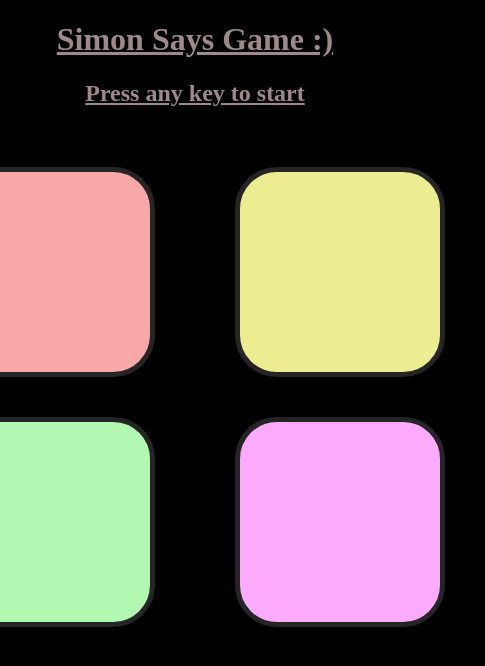
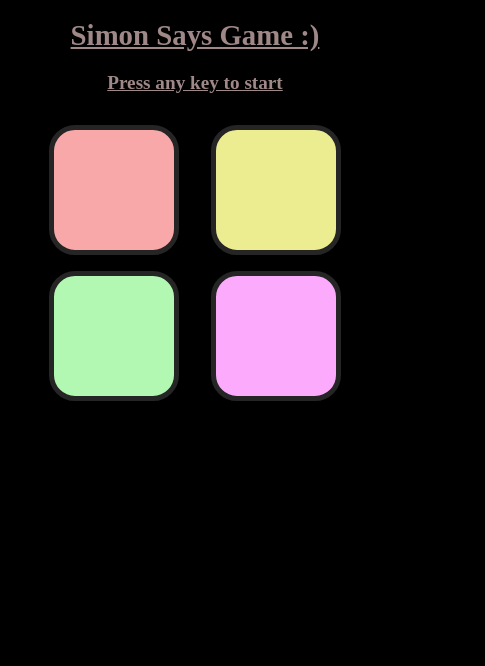
Before and after one commit to yakshichhabra2005/Simon_Says_Game, a plain HTML site: page index.html in a window 390 px wide. Shown: the whole page, 485 px wide, since content can reach past the window. Drawn offline with Linux system fonts and the light colour scheme.

Commit message:
Update style.css

```diff
--- a/style.css
+++ b/style.css
@@ -1,51 +1,72 @@
-body{
- text-align:center;
- background-color: black;
- color:rgb(159, 136, 136);
+body {
+  text-align: center;
+  background-color: black;
+  color: rgb(159, 136, 136);
+  margin: 0;
+  padding: 0;
 }
-h1{
+
+h1,
+h2 {
   text-decoration: underline;
 }
-h2{
-   text-decoration: underline;
 
-}
-.btn{
-  height:200px;
-  width:200px;
-  border:5px solid rgb(37, 37, 37);
-  border-radius:20%;
-  margin:2.5rem;
+/* BUTTON STYLING */
+.btn {
+  height: 180px;
+  width: 180px;
+  border: 5px solid rgb(37, 37, 37);
+  border-radius: 20%;
+  margin: 1.5rem;
+  touch-action: manipulation;
 }
 
-.btn-container{
-  display:flex;
+/* CONTAINER */
+.btn-container {
+  display: flex;
   justify-content: center;
+  flex-wrap: wrap;
 }
-.yellow{
+
+/* COLORS */
+.yellow {
   background-color: rgb(236, 236, 145);
 }
 
-
-
-.red{
+.red {
   background-color: rgb(248, 168, 168);
 }
 
-.green{
+.green {
   background-color: rgb(178, 248, 178);
 }
 
-
-.purple{
-   background-color: rgb(252, 171, 252);
+.purple {
+  background-color: rgb(252, 171, 252);
 }
 
-
-.flash{
+/* FLASH EFFECTS */
+.flash {
   background-color: white;
 }
 
-.userFlash{
+.userFlash {
   background-color: green;
 }
+
+/* 📱 MOBILE RESPONSIVE */
+@media (max-width: 600px) {
+  .btn {
+    height: 120px;
+    width: 120px;
+    margin: 1rem;
+  }
+
+  h1 {
+    font-size: 1.8rem;
+  }
+
+  h2 {
+    font-size: 1.2rem;
+  }
+}
```
